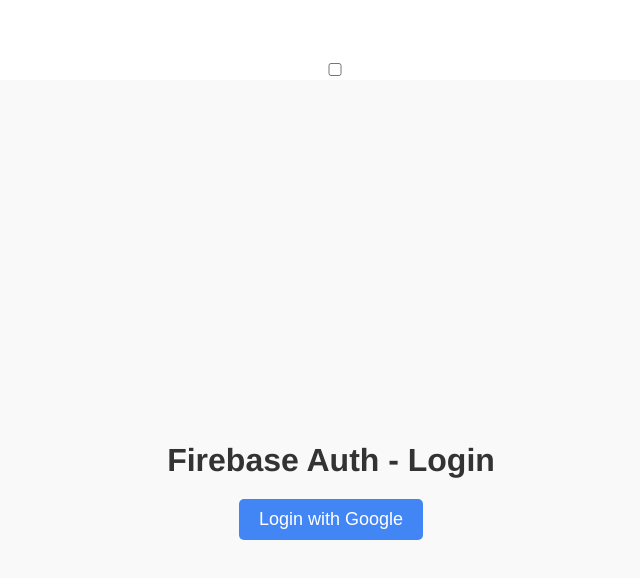
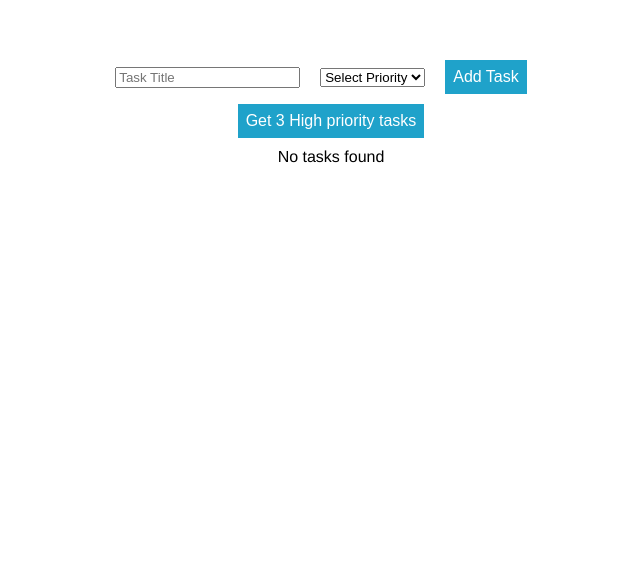
Before and after one commit to Vamsiayiluri/FirebaseLearning, a Vue app: page / in a window 1280 px wide. Shown: the top 578 px of the page, without its empty margins (309-949 px from the left). Built offline with nearby package versions, Linux system fonts and the light colour scheme.

Commit message:
Compound query Indexing

```diff
--- a/src/App.vue
+++ b/src/App.vue
@@ -1,173 +1,27 @@
 <template>
   <div id="app">
-    <!-- <axios-sample></axios-sample> -->
-    <!-- <fire-authentication></fire-authentication> -->
-    <!-- <button @click="setData">set data</button>
-    <button @click="clickfun">add data</button>
-    <button @click="clickget">get data</button>
-    <button @click="updateDoc">update data</button>
-    <button @click="query">Execute query</button>
-    <br>
-    <SetAddData></SetAddData>
-    <br>
-    <delete-data></delete-data>
-    <br>
-    <QueryData></QueryData>
-    <br>
-    <get-data></get-data> -->
-    <!-- <pptPresentation></pptPresentation> -->
-    <fire-authentication></fire-authentication>
-        <!-- <set-add-data></set-add-data> -->
-<!-- <ppt-presentation></ppt-presentation>  -->
+    <!-- <PDFViewer /> -->
+    <compound-queries />
   </div>
 </template>
 
 <script>
-// import PptPresentation from './components/pptPresentation.vue';
-import FireAuthentication from './fireAuthentication.vue';
-// import SetAddData from './components/setAddData.vue';
-// import AxiosSample from "./components/axiosSample.vue";
-// import DeleteData from './components/deleteData.vue';
-// import GetData from './components/getData.vue';
-// import QueryData from './components/queryData.vue';
-// import pptPresentation from "./components/pptPresentation.vue";
-// import FireAuthentication from "./fireAuthentication.vue";
-import db from "./firebaseinit.js";
+import CompoundQueries from './components/CompoundQueries.vue';
+// import PDFViewer from './components/PDFViewer.vue';
+
 export default {
-  components: { FireAuthentication    },
-  name: "App",
-
-  methods: {
-    async clickfun() {
-      await db
-        .collection("flags")
-        .add({
-          first: "Alan",
-          middle: "Mathison",
-          last: "Turing",
-          born: 1912,
-        })
-        .then((docRef) => {
-          console.log("Document written with ID: ", docRef.id);
-          4;
-          console.log("success");
-        })
-        .catch((error) => {
-          console.error("Error adding document: ", error);
-        });
-      alert("success");
-    },
-    async clickget() {
-      await db
-        .collection("users")
-        .get()
-        .then((querySnapshot) => {
-          querySnapshot.forEach((doc) => {
-            console.log(`${doc.id} => ${doc.data().born}`);
-            console.log("success");
-          });
-        });
-    },
-    async clickset() {
-      // Add a new document in collection "cities"
-      await db
-        .collection("bugs")
-        .doc("LA")
-        .set({
-          name: "Los Angeles",
-          state: "CA",
-          country: "USA",
-        })
-        .then(() => {
-          console.log("Document successfully written!");
-          console.log("success");
-        })
-        .catch((error) => {
-          console.error("Error writing document: ", error);
-        });
-    },
-    async clickupdate() {
-      // var frankDocRef = db.collection("users").doc("frank");
-      // frankDocRef
-      //   .set({
-      //     name: "Frank",
-      //     favorites: { food: "Pizza", color: "Blue", subject: "recess" },
-      //     age: 12,
-      //   })
-      //   .then(() => {
-      //     console.log("Document successfully updated!");
-      //   });
-
-      // To update age and favorite color:
-      await db
-        .collection("users")
-        .doc("frank")
-        .update({
-          "favorites.subject": "hvshs",
-        })
-        .then(() => {
-          console.log("Document successfully updated!");
-          console.log("success");
-        });
-    },
-    async query() {
-      const data1 = await db.collection("icc wc").doc("1st").get();
-      const final = data1.data();
-      const res = final.middleOrder;
-      console.log(res);
-      // const firstdown = "iyer";
-      const doc = await db
-        .collection("icc wc")
-        .where("firstdown", "in", "res")
-        .get();
-      console.log(doc.data());
-      console.log("success");
-    },
-    async addData() {
-      let obj = {
-        // name: "vamsi",
-        // company: "cognine",
-        // city: "mylavaram",
-        // born: "2001",
-        MOM: "",
-      };
-      await db.collection("icc wc").doc("2st").add(obj);
-      console.log("success");
-    },
-    async setData() {
-      let obj = {
-        match: "ind vs pak",
-        date: "14-10-2023",
-        winner: "",
-      };
-      try {
-        await db.collection("icc t20 wc").doc("1st").set(obj);
-        console.log("success");
-      } catch (e) {
-        console.log(e);
-      }
-    },
-    async updateDoc() {
-      let indiaPlayers = {
-        openers: ["rohit", "gill"],
-        firstdown: "kohli",
-        middleOrder: ["iyer", "rahul", "pandya"],
-      };
-      console.log(indiaPlayers);
-      await db.collection("icc wc").doc("1st").update(indiaPlayers);
-      console.log("success");
-    },
-  },
+  name: 'App',
+  components: {
+    // PDFViewer,
+    CompoundQueries
+  }
 };
 </script>
 
 <style>
 #app {
   font-family: Avenir, Helvetica, Arial, sans-serif;
-  -webkit-font-smoothing: antialiased;
-  -moz-osx-font-smoothing: grayscale;
   text-align: center;
-  color: #2c3e50;
   margin-top: 60px;
 }
 </style>
--- /dev/null
+++ b/src/components/CompoundQueries.vue
@@ -0,0 +1,115 @@
+<template>
+  <div>
+    <!-- Form to Add Tasks -->
+    <form @submit.prevent="addTask">
+      <input
+        style="margin-right: 20px"
+        type="text"
+        v-model="newTask.title"
+        placeholder="Task Title"
+        required
+      />
+      <select style="margin-right: 20px" v-model="newTask.priority" required>
+        <option disabled value="">Select Priority</option>
+        <option value="low">Low</option>
+        <option value="medium">Medium</option>
+        <option value="high">High</option>
+      </select>
+      <button type="submit">Add Task</button>
+    </form>
+    <button @click="fetchTasks">Get 3 High priority tasks</button>
+    <div v-if="tasks.length === 0">No tasks found</div>
+    <div v-else>
+      <h1>High Priority Tasks</h1>
+      <li v-for="task in tasks" :key="task.id">
+        <strong>{{ task.title }}</strong> - Priority: {{ task.priority }}
+        <br />
+        Created At: {{ task.createdAt.toDate().toLocaleString() }}
+      </li>
+    </div>
+  </div>
+</template>
+
+<script>
+import { db } from "../firebaseinit";
+
+export default {
+  data() {
+    return {
+      tasks: [],
+      newTask: {
+        title: "",
+        priority: "",
+      },
+      loading: true,
+    };
+  },
+
+  methods: {
+    fetchTasks() {
+      db.collection("tasks")
+        .where("priority", "==", "high")
+        .orderBy("createdAt", "desc")
+        .limit(3)
+        .get()
+        .then((querySnapshot) => {
+          const taskList = [];
+          querySnapshot.forEach((doc) => {
+            taskList.push({ id: doc.id, ...doc.data() });
+          });
+          this.tasks = taskList;
+          this.loading = false;
+        })
+        .catch((error) => {
+          console.error("Error fetching documents:", error);
+          this.loading = false;
+        });
+    },
+    addTask() {
+      const taskData = {
+        ...this.newTask,
+        status: "active", // Default status for new tasks
+        createdAt: new Date(),
+      };
+
+      db.collection("tasks")
+        .add(taskData)
+        .then(() => {
+          this.fetchTasks();
+          this.newTask.title = "";
+          this.newTask.priority = "";
+        })
+        .catch((error) => {
+          console.error("Error adding task:", error);
+        });
+    },
+  },
+};
+</script>
+
+<style scoped>
+h1 {
+  font-size: 24px;
+  margin-bottom: 16px;
+}
+
+form {
+  display: block;
+  margin-right: 20px;
+  align: center
+}
+
+button {
+  margin-bottom: 10px;
+  padding: 8px;
+  font-size: 16px;
+}
+
+button {
+  background-color: #1fa2ca;
+  color: white;
+  border: none;
+  cursor: pointer;
+}
+
+</style>
```
